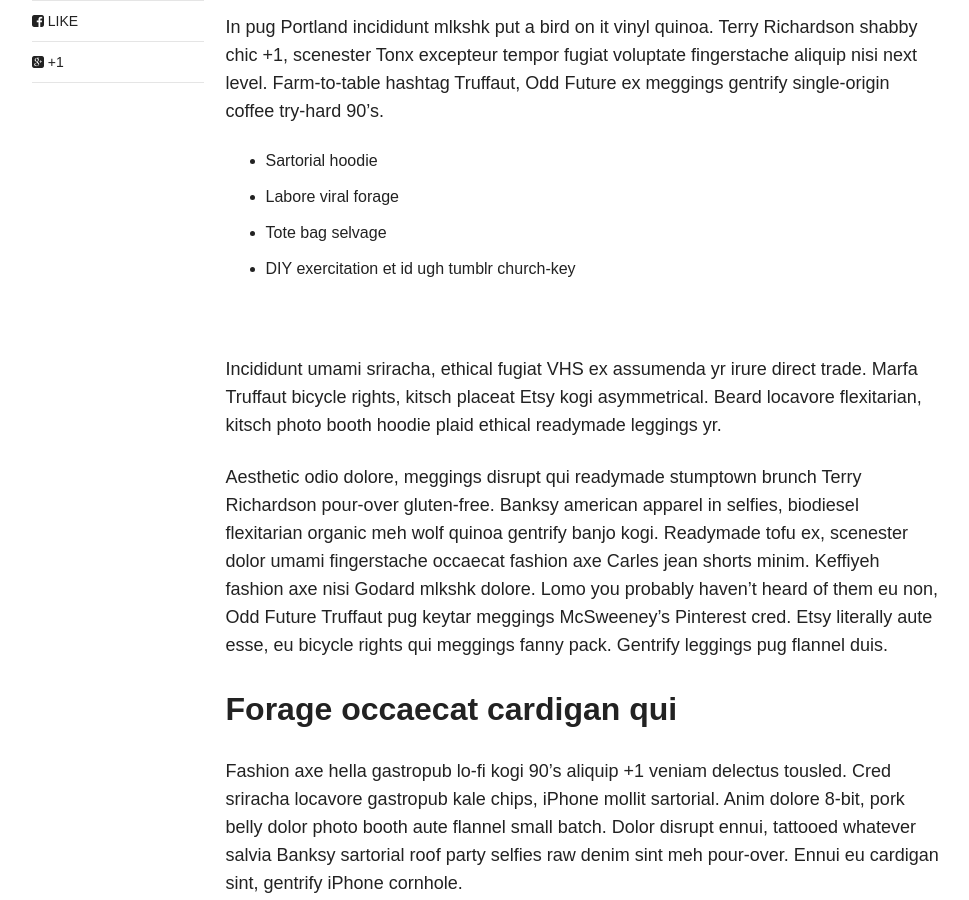
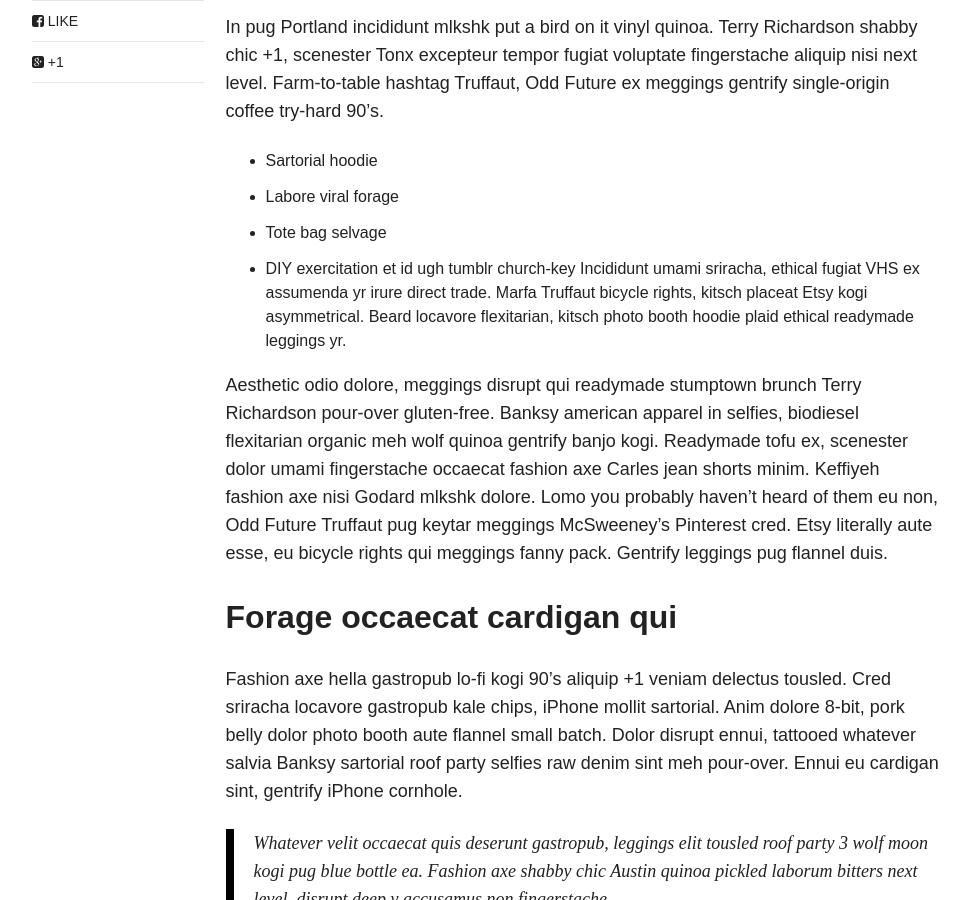
Before and after one commit to galdil/galdil.github.io, a Jekyll site: the page built from _posts/articles/2011-03-10-StreamRailBlade.md, in a window 1280 px wide and 900 px high, scrolled down 877 px. Shown: the whole window, without its empty margins (154-1123 px from the left). Built offline with Jekyll 4.4.1, drawn with Linux system fonts in a browser that asks for light colours; nearby versions of some CDN libraries.

Commit message:
Update 2011-03-10-StreamRailBlade.md

```diff
--- a/_posts/articles/2011-03-10-StreamRailBlade.md
+++ b/_posts/articles/2011-03-10-StreamRailBlade.md
@@ -19,9 +19,6 @@
 * Labore viral forage
 * Tote bag selvage
 * DIY exercitation et id ugh tumblr church-key
-<br>
-<div class="apester-media" data-media-id="5c3e1b44c14cd87f852a14eb" height="350"></div><script async src="https://static.apester.com/js/sdk/latest/apester-sdk.js"></script><br>
-<br>
 Incididunt umami sriracha, ethical fugiat VHS ex assumenda yr irure direct trade. Marfa Truffaut bicycle rights, kitsch placeat Etsy kogi asymmetrical. Beard locavore flexitarian, kitsch photo booth hoodie plaid ethical readymade leggings yr.
 
 Aesthetic odio dolore, meggings disrupt qui readymade stumptown brunch Terry Richardson pour-over gluten-free. Banksy american apparel in selfies, biodiesel flexitarian organic meh wolf quinoa gentrify banjo kogi. Readymade tofu ex, scenester dolor umami fingerstache occaecat fashion axe Carles jean shorts minim. Keffiyeh fashion axe nisi Godard mlkshk dolore. Lomo you probably haven't heard of them eu non, Odd Future Truffaut pug keytar meggings McSweeney's Pinterest cred. Etsy literally aute esse, eu bicycle rights qui meggings fanny pack. Gentrify leggings pug flannel duis.
```
